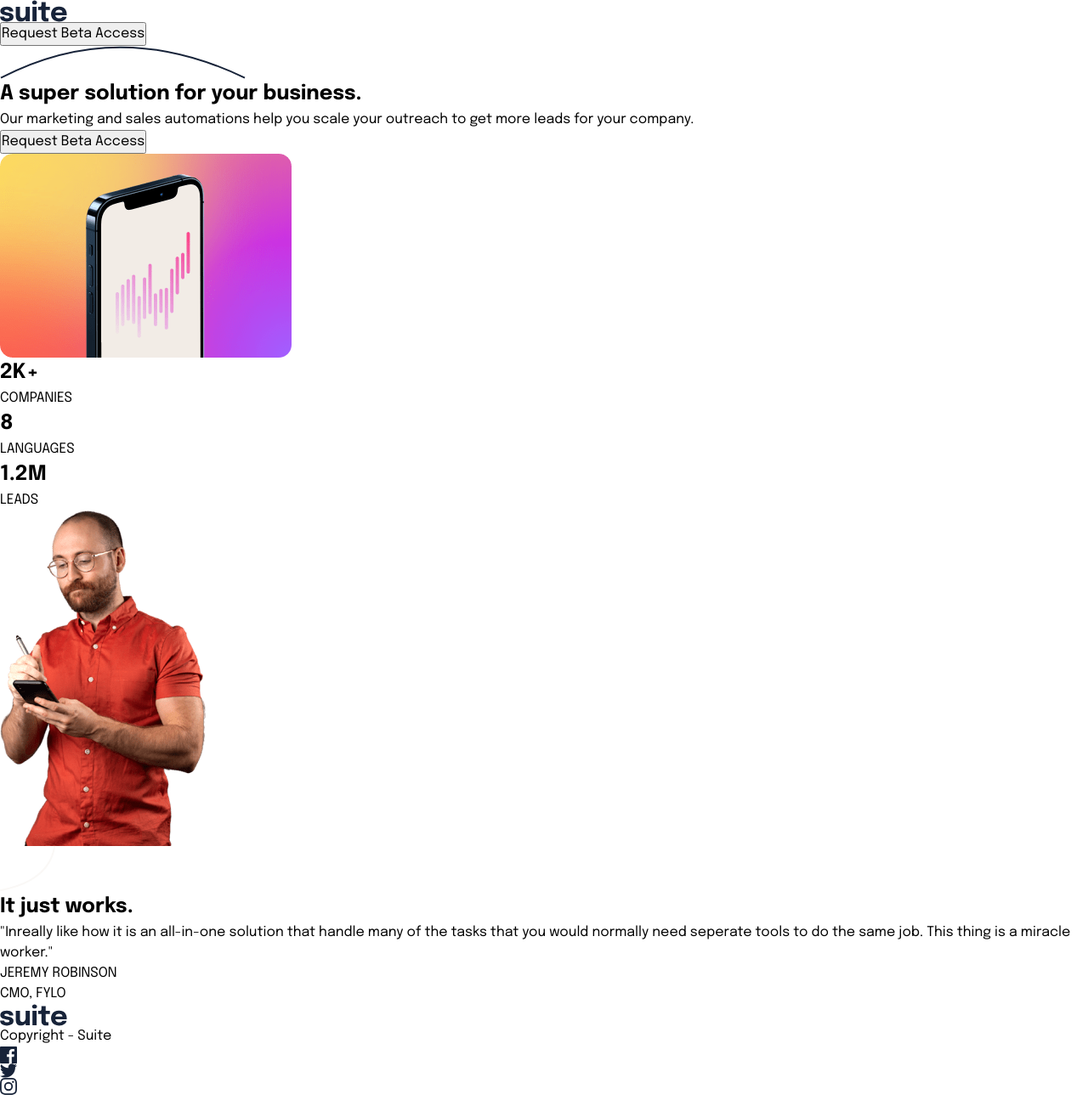
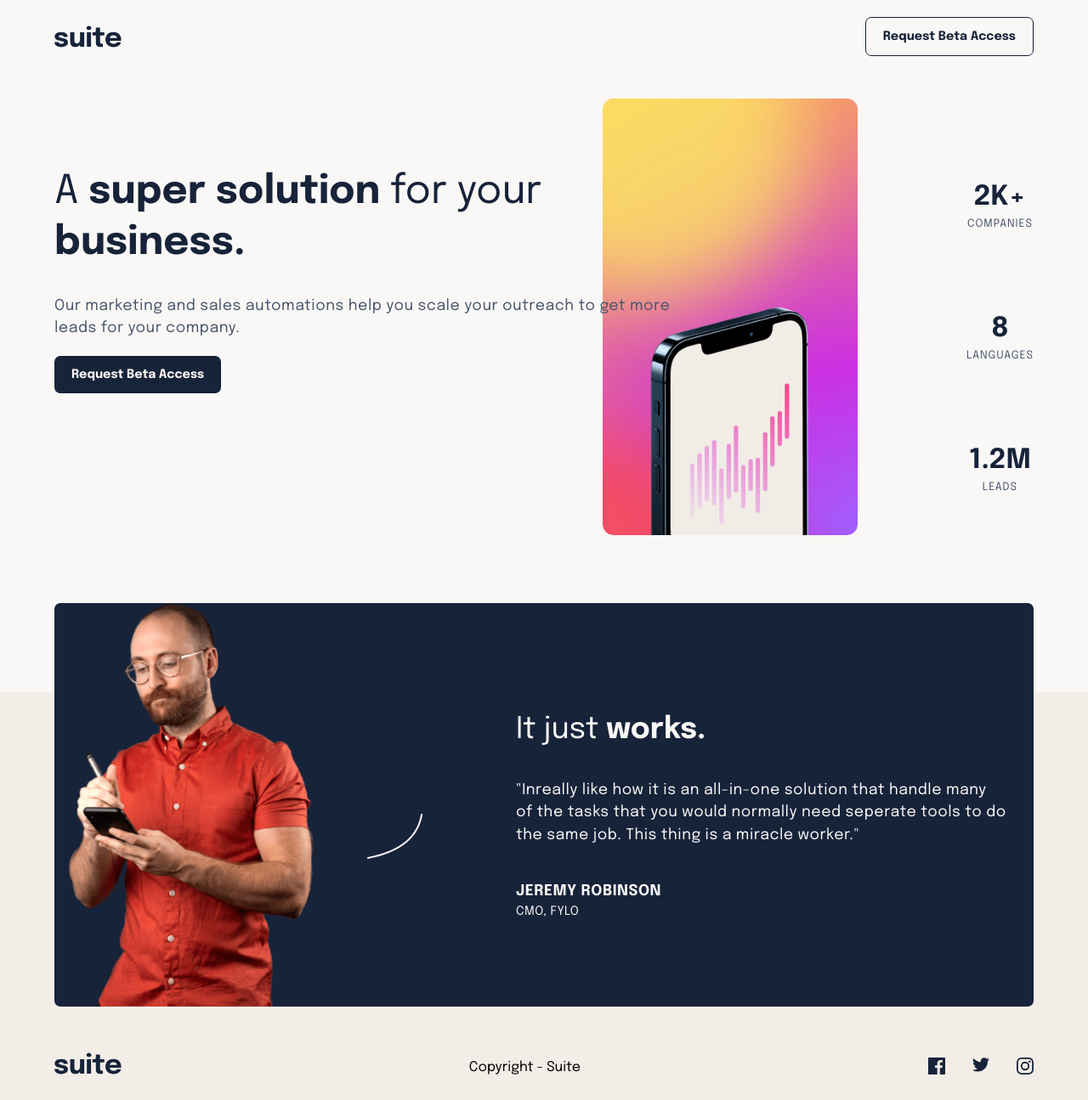
Before and after one commit to yashk71097/frontend-mentor-suite-landing-page, a plain HTML site: page index.html in a window 1280 px wide. Shown: the whole page at 85% size. Drawn offline with Linux system fonts and the light colour scheme.

Commit message:
Complete Project

```diff
--- a/index.html
+++ b/index.html
@@ -20,39 +20,47 @@
     </head>
     <body>
         <!-- Header -->
-        <header class="primary-navigation">
+        <header class="primary-header flex">
             <div class="logo">
                 <img src="./assets/logo.svg" alt="" />
             </div>
-            <div class="request-btn-header">
-                <button class="capitalize">request beta access</button>
+            <div class="secondary">
+                <button class="secondary-btn capitalize">
+                    request beta access
+                </button>
             </div>
         </header>
         <!-- Main -->
         <main class="container">
             <!-- Section 01 -->
-            <section>
+            <section class="section-1">
                 <!-- Main Title div -->
-                <div>
-                    <h1>
-                        <img src="./assets/pattern-curved-line-1.svg" alt="" />
-                        A <span>super solution </span>for your
+                <div class="title-section">
+                    <h1 class="main-title">
+                        A
+                        <span>super solution </span>for your
                         <span>business.</span>
                     </h1>
-                    <p>
+                    <p class="main-description">
                         Our marketing and sales automations help you scale your
                         outreach to get more leads for your company.
                     </p>
-                    <div class="request-btn-body">
-                        <button class="capitalize">request beta access</button>
+                    <div class="primary">
+                        <button class="primary-btn capitalize">
+                            request beta access
+                        </button>
                     </div>
                 </div>
                 <!-- Mobile Image -->
-                <div>
-                    <img src="./assets/image-hero-landscape.png" alt="" />
+                <div class="mobile flex flex-center">
+                    <img
+                        class="mobile-image"
+                        src="./assets/image-hero-landscape.png"
+                        alt=""
+                    />
                 </div>
                 <!-- Stats -->
-                <div class="uppercase">
+                <div class="stats text-center uppercase">
                     <div>
                         <h1>2k+</h1>
                         <p>companies</p>
@@ -68,11 +76,15 @@
                 </div>
             </section>
             <!-- Section 02 -->
-            <section>
-                <div>
-                    <img src="./assets/image-jeremy-small.png" alt="" />
+            <section class="section-2 text-center">
+                <div class="jeremy">
+                    <img
+                        class="jeremy-image"
+                        src="./assets/image-jeremy-small.png"
+                        alt=""
+                    />
                 </div>
-                <div>
+                <div class="pattern-2">
                     <img src="./assets/pattern-curved-line-2.svg" alt="" />
                 </div>
                 <div>
@@ -83,22 +95,22 @@
                         seperate tools to do the same job. This thing is a
                         miracle worker."
                     </p>
-                    <div class="uppercase">
-                        <p class="author">jeremy robinson</p>
-                        <p>cmo, fylo</p>
+                    <div class="author uppercase">
+                        <p class="author-name">jeremy robinson</p>
+                        <p class="author-des">cmo, fylo</p>
                     </div>
                 </div>
             </section>
         </main>
         <!-- Footer -->
-        <footer>
+        <footer class="footer flex">
             <div class="logo">
                 <img src="./assets/logo.svg" alt="" />
             </div>
             <div class="copyright capitalize">
                 <p>copyright - suite</p>
             </div>
-            <div class="links">
+            <div class="links flex">
                 <div class="facebook">
                     <img src="./assets/icon-facebook.svg" alt="" />
                 </div>
--- a/styles/style.css
+++ b/styles/style.css
@@ -21,10 +21,10 @@ html {
 /* Set default body styles */
 
 body {
-    line-height: 1.5;
     background-size: cover;
     font-family: "Epilogue", sans-serif;
     background-position: bottom;
+    background-color: var(--white);
     min-height: 100vh;
     overflow-x: hidden;
     overflow-y: auto;
@@ -88,7 +88,13 @@ summary,
 /* --------------- */
 
 :root {
-    --bg-color: #fff;
+    --dark-grayish-blue: #172339;
+    --dark-gray: #49566d;
+    --cream: #f3ede7;
+    --white: #faf8f6;
+    --purple: #a060ff;
+    --pink: #cb30e3;
+    --orange: #ffa84e;
 }
 
 /* --------------- */
@@ -141,6 +147,256 @@ summary,
 /* Custom Classes */
 /* -------------- */
 
+/* Header */
+
+.primary-header {
+    padding: 20px 5%;
+    justify-content: space-between;
+    align-items: center;
+}
+
+.secondary-btn {
+    padding: 15px 20px;
+    color: var(--dark-grayish-blue);
+    font-size: 0.9rem;
+    font-weight: 700;
+    border: 1px solid var(--dark-grayish-blue);
+    border-radius: 7px;
+    background-color: transparent;
+    transition: all 0.3s ease-in-out;
+}
+
+.secondary-btn:hover {
+    color: var(--white);
+    background-color: var(--dark-grayish-blue);
+}
+
+/* Main Title Style */
+
+.section-1 {
+    padding: 30px 5%;
+}
+
+.main-title {
+    font-weight: 400;
+    color: var(--dark-grayish-blue);
+    line-height: 1.3;
+    font-size: clamp(2.2rem, 8vw, 2.9rem);
+    padding-block-end: 10px;
+}
+
+.main-title span {
+    font-weight: 700;
+}
+
+.main-description {
+    color: var(--dark-gray);
+    font-size: clamp(0.9rem, 2vw, 1.1rem);
+    line-height: 1.5;
+    letter-spacing: 0.5px;
+    padding: 20px 0;
+}
+
+.primary-btn {
+    padding: 15px 20px;
+    color: var(--white);
+    font-size: 0.9rem;
+    font-weight: 700;
+    border-radius: 7px;
+    border: none;
+    background-color: var(--dark-grayish-blue);
+    margin-block-end: 30px;
+}
+
+.primary-btn:hover {
+    background-image: linear-gradient(
+        to bottom right,
+        var(--purple),
+        var(--pink),
+        var(--orange)
+    );
+}
+
+/* Stats */
+
+.stats div {
+    padding-block: 15px;
+    margin-block: 15px;
+}
+
+.stats div h1 {
+    color: var(--dark-grayish-blue);
+    font-size: 2rem;
+}
+
+.stats div p {
+    color: var(--dark-gray);
+    font-size: 0.8rem;
+    letter-spacing: 1px;
+    padding-top: 8px;
+}
+
+/* Section 02 */
+
+.section-2 {
+    background-color: var(--dark-grayish-blue);
+    border-radius: 7px;
+    color: var(--white);
+    margin-top: 12rem;
+}
+
+.section-2 div img {
+    margin: 0 auto;
+}
+
+.jeremy {
+    position: relative;
+    bottom: 12rem;
+}
+
+.pattern-2 {
+    margin-top: -160px;
+    margin-bottom: 25px;
+}
+
+.section-2 div h1 {
+    font-weight: 400;
+    font-size: 2.2rem;
+    margin-bottom: 30px;
+    padding-inline: 5%;
+}
+
+.section-2 div h1 span {
+    font-weight: 700;
+}
+
+.section-2 div p {
+    padding: 10px 5%;
+    font-size: clamp(0.9rem, 2vw, 1.1rem);
+    letter-spacing: 0.5px;
+    line-height: 1.5;
+}
+
+.author .author-name {
+    font-weight: 700;
+    font-size: 1.1rem;
+    padding-block: 0;
+    margin-top: 30px;
+}
+
+.author .author-des {
+    padding-block: 0;
+    font-size: 0.9rem;
+    padding-bottom: 30px;
+}
+
+/* Footer */
+
+.footer {
+    background-color: var(--cream);
+    padding: 30px 5%;
+    flex-direction: column;
+    align-items: center;
+    gap: 1.5rem;
+}
+
 /* ------------- */
 /* Media Queries */
 /* ------------- */
+
+/* Media Queries for tablet size screen */
+
+@media (min-width: 767px) {
+    .section-1 {
+        display: flex;
+        flex-wrap: wrap;
+    }
+
+    .title-section {
+        flex: 10;
+    }
+
+    .main-title {
+        padding-top: 5rem;
+    }
+
+    .mobile-image {
+        width: 300px;
+        content: url("../assets/image-hero-portrait.png");
+    }
+
+    .stats {
+        margin-top: 50px;
+        width: 90vw;
+        display: flex;
+        justify-content: space-around;
+        align-items: center;
+    }
+
+    .section-2 {
+        margin: 0 5%;
+        margin-top: 180px;
+    }
+
+    .footer {
+        flex-direction: row;
+        justify-content: space-between;
+        height: 60vh;
+        margin-top: -370px;
+        position: relative;
+        z-index: -1;
+        align-items: flex-end;
+    }
+}
+
+/* Media Queries for laptop size screen */
+
+@media (min-width: 1024px) {
+    .section-1 {
+        flex-wrap: nowrap;
+    }
+
+    .mobile-image {
+        position: relative;
+        right: 8rem;
+        z-index: -1;
+    }
+
+    .stats {
+        flex-direction: column;
+        width: auto;
+    }
+
+    .section-2 {
+        margin-top: 50px;
+        display: flex;
+        justify-content: center;
+        align-items: center;
+        gap: 3rem;
+    }
+
+    .jeremy {
+        position: relative;
+        top: 0rem;
+        left: 1rem;
+    }
+
+    .jeremy-image {
+        width: 700px;
+        content: url("../assets/image-jeremy-large.png");
+    }
+
+    .pattern-2 {
+        width: 300px;
+        margin-top: 100px;
+    }
+
+    .section-2 div h1 {
+        padding-top: 60px;
+    }
+
+    .section-2 div h1,
+    .section-2 div p {
+        text-align: left;
+    }
+}
```
Also changed, not shown: assets/suite-screenshot-1.png (added), assets/suite-screenshot-2.png (added), 3 other files.
